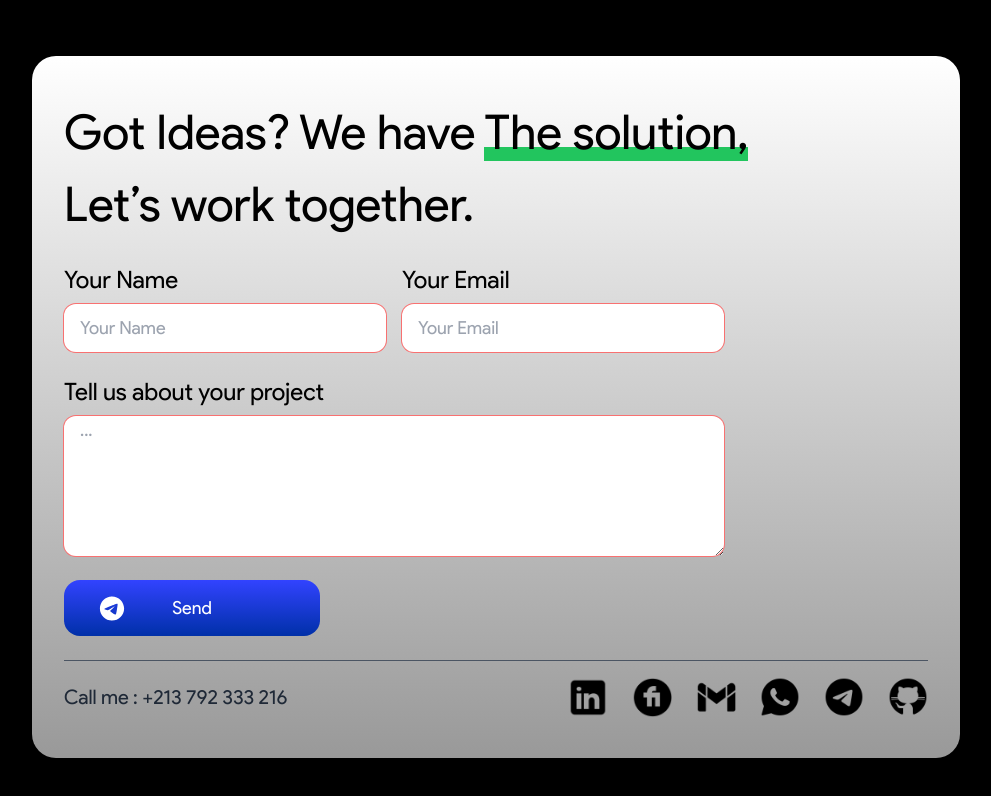
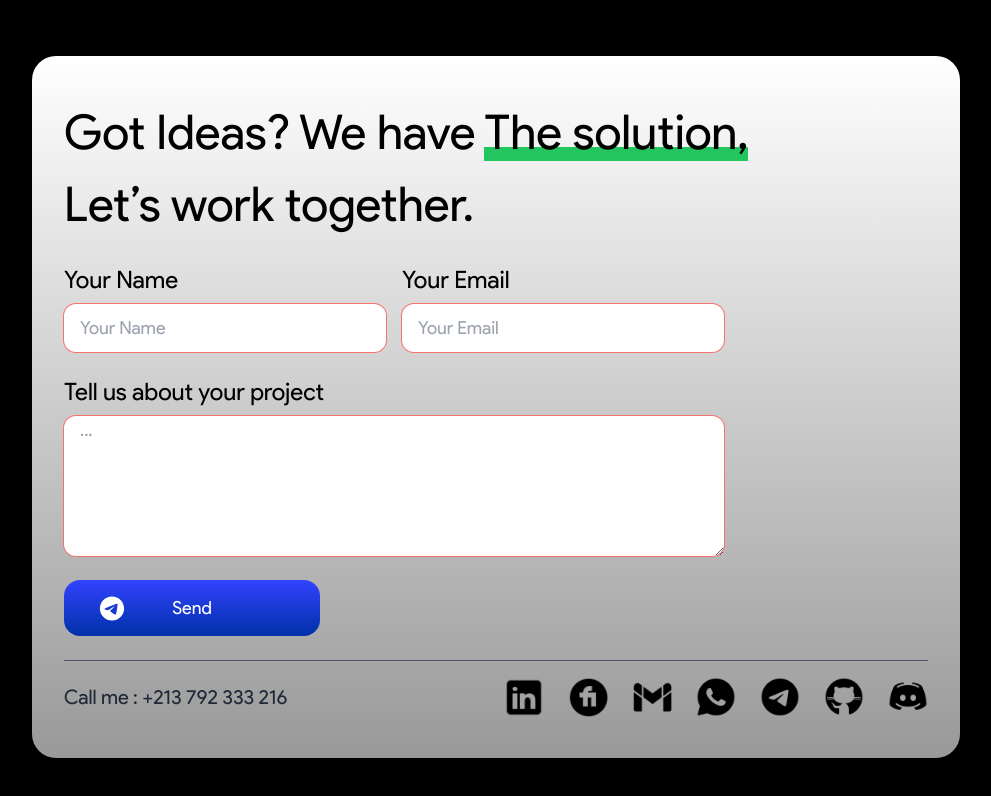
Before and after one commit to ouss2022aich/ouss-portfolio-v2, a React (Vite) app: page / in a window 1280 px wide. Shown: the part 5983-6779 px from the top of the page, without its empty margins (144-1135 px from the left). Built offline with nearby package versions, Linux system fonts and the light colour scheme.

Commit message:
13th commit portfolio

```diff
--- a/index.html
+++ b/index.html
@@ -2,9 +2,9 @@
 <html lang="en">
   <head>
     <meta charset="UTF-8" />
-    <link rel="icon" type="image/svg+xml" href="/vite.svg" />
+    <link rel="icon" type="image/svg+xml" href="/favicon.png" />
     <meta name="viewport" content="width=device-width, initial-scale=1.0" />
-    <title>Vite + React + TS</title>
+    <title>Ouss Coding</title>
   </head>
   <body>
     <div id="root"></div>
--- a/src/App.tsx
+++ b/src/App.tsx
@@ -30,6 +30,7 @@ import projectsIcon from './media/icons/projects.png'
 import servicesIcon from './media/icons/services.png'
 import hiIcon from './media/icons/hi.gif'
 
+import discordIcon from './media/icons/discord.png'
 
 import linkedinIcon from './media/icons/linkedin.png'
 import fiverrIcon from './media/icons/fiverr.png'
@@ -464,6 +465,9 @@ function App() {
                     <a href="https://github.com/ouss2022aich">
                       <img className='hover:scale-110 transition-all duration-150 cursor-pointer' src={githubIcon} alt="" width={40} />
                     </a>
+                    <a href="https://discord.com/users/694931992382537760">
+                      <img className='hover:scale-110 transition-all duration-150 cursor-pointer' src={discordIcon} alt="" width={40} />
+                    </a>
                   </div>
 
                 </div>
```
Also changed, not shown: public/favicon.png (added), src/media/icons/discord.png (added).
